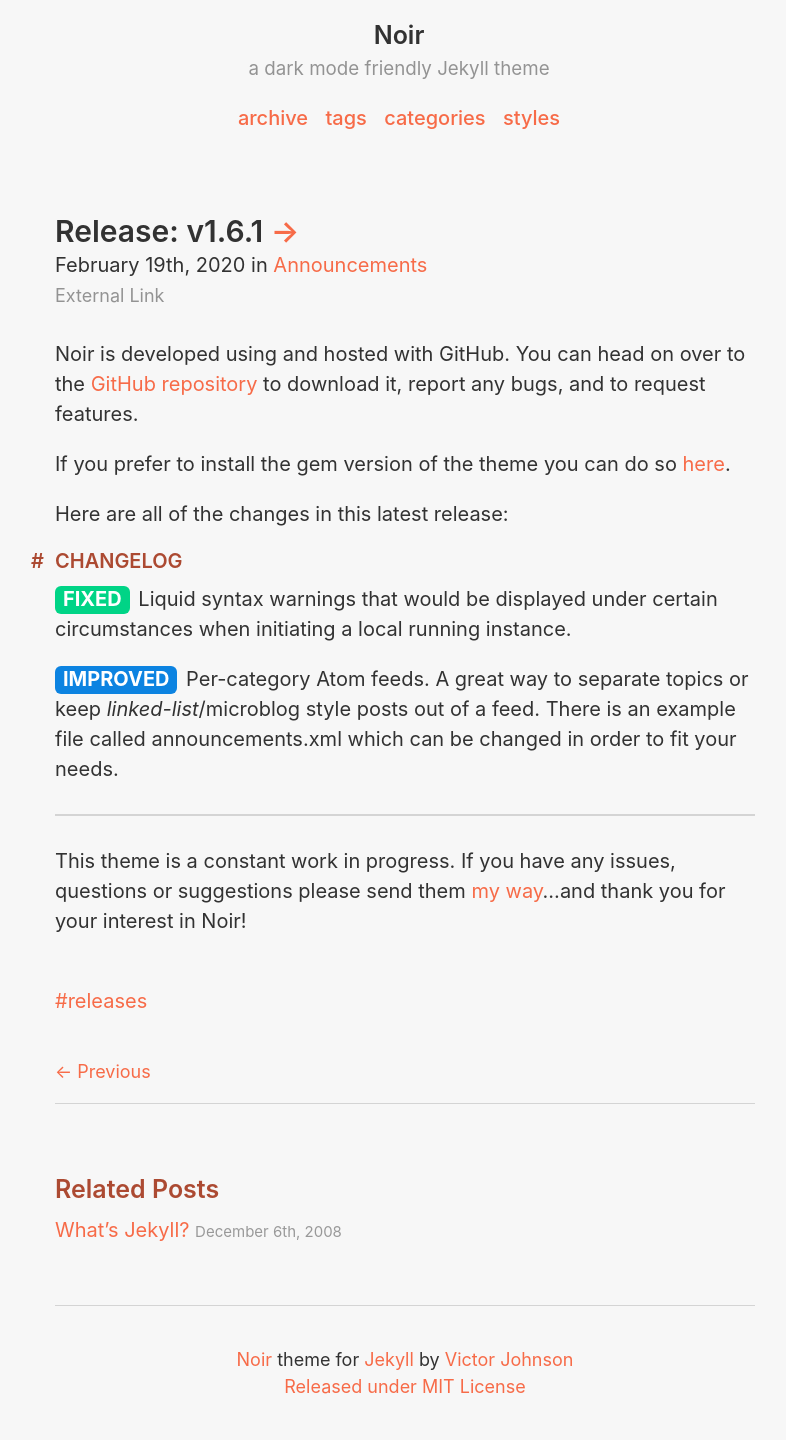
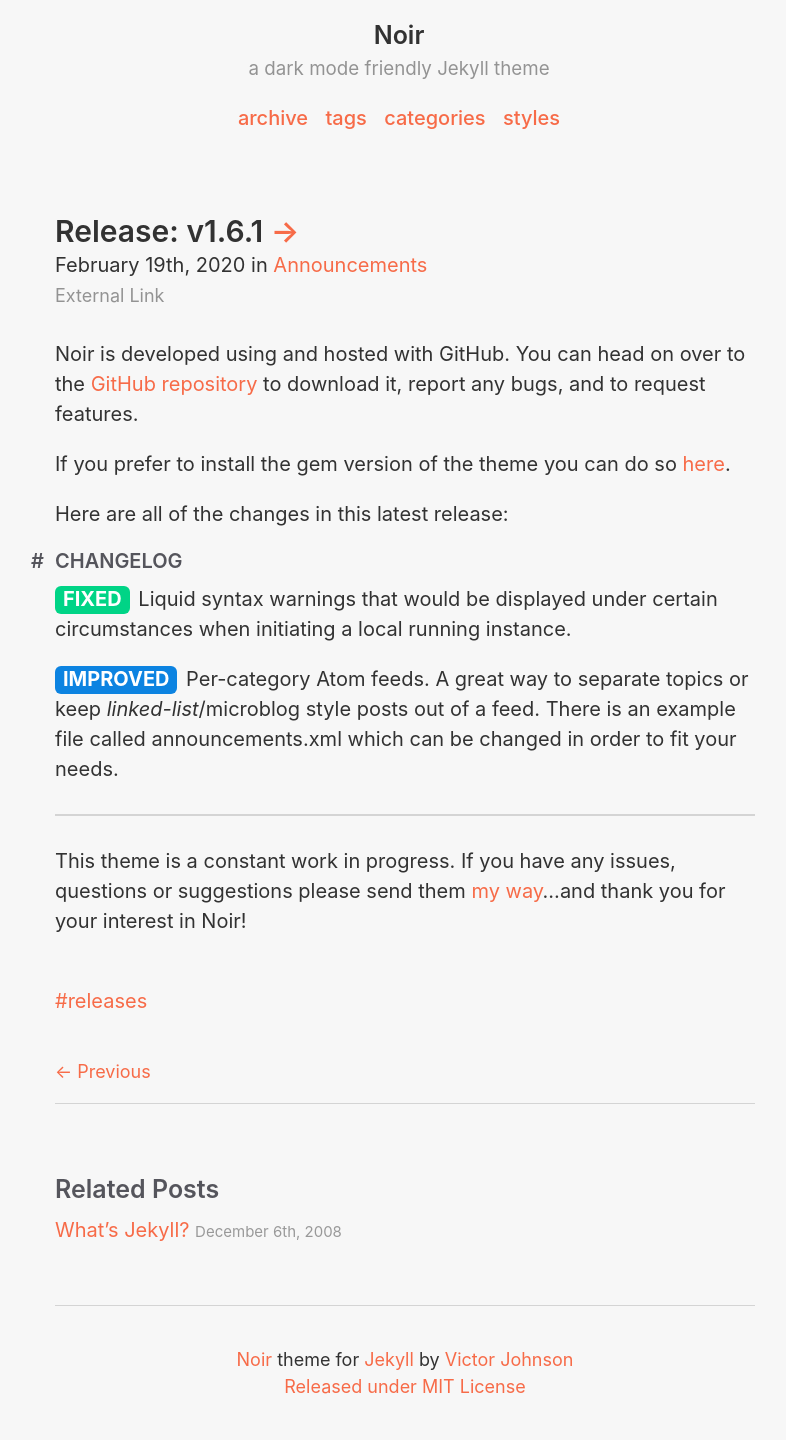
Before and after one commit to essentialenemy/noir, a Jekyll site: the page built from _posts/2020-02-19-release-v-1-6-1.md, in a window 1280 px wide. Shown: the whole page, without its empty margins (235-1021 px from the left). Built offline with Jekyll 4.4.1, drawn with Linux system fonts in a browser that asks for light colours.

Commit message:
Changed header and ::before color to #55555c

```diff
--- a/_sass/_type.scss
+++ b/_sass/_type.scss
@@ -5,7 +5,7 @@
   font-weight: 600;
   line-height: 1.25;
   text-rendering: optimizeLegibility;
-  color: #ac4a32;
+  color: #55555c;
   position: relative;
 
   @media (prefers-color-scheme: dark) {
@@ -15,7 +15,7 @@
 
 h2::before,h4::before,h5::before,h6::before {
     content: "#";
-    color: #ac4a32;
+    color: #55555c;
     left: -1.2em;
     top: 0;
 	position: absolute;
```
